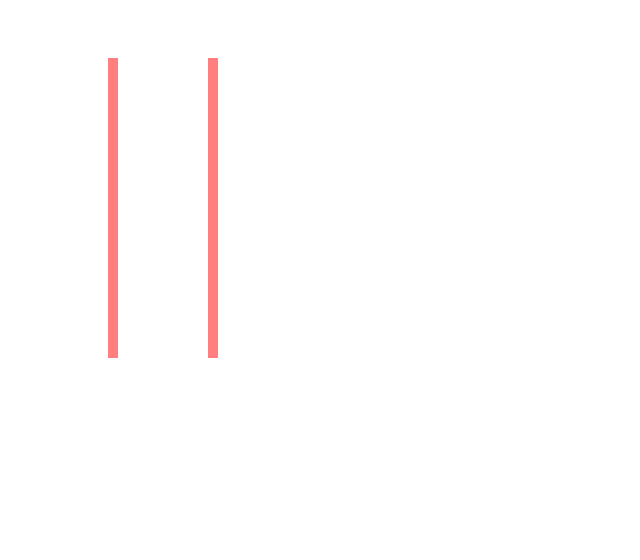
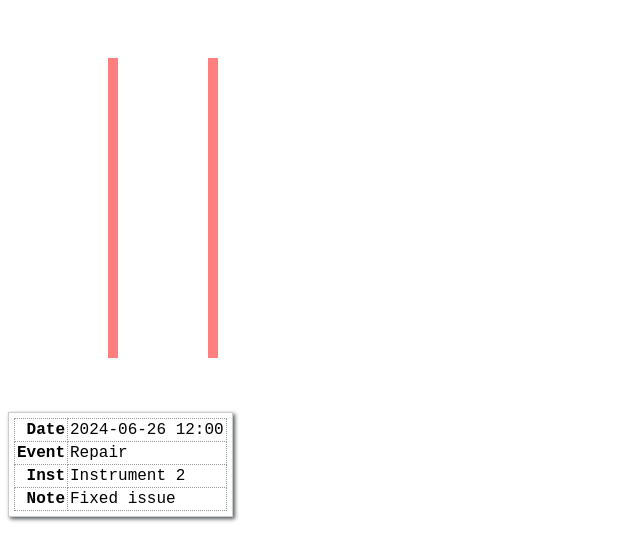
Before and after one commit to chorpler/jstest, a website: page index.html in a window 1280 px wide. Shown: the whole page, without its empty margins (0-640 px from the left). Drawn offline with Linux system fonts and the light colour scheme.

Commit message:
Make tooltip a table

```diff
--- a/index.html
+++ b/index.html
@@ -9,15 +9,56 @@
       position: absolute;
       background-color: #fff;
       border: 1px solid #ccc;
+      box-shadow: rgb(82, 88, 92) 2px 2px 4px 0px;
       padding: 5px;
       display: none;
       pointer-events: none;
+    }
+    #tooltip2 {
+      position: absolute;
+      background-color: #fff;
+      border: 1px solid #ccc;
+      box-shadow: rgb(82, 88, 92) 2px 2px 4px 0px;
+      padding: 5px;
+      /* width: 100px;
+      height: 100px; */
+      display: block;
+    }
+    .tooltip-table {
+      --placeholder-var: 20vw;
+      border-collapse: collapse;
+      font-family: 'Courier New', monospace;
+    }
+    .tooltip-table td {
+      --placeholder-var: 20vw;
+      border: 1px dotted #999;
+      padding: 2px;
+    }
+    .tooltip-table td.hdr {
+      --placeholder-var: 20vw;
+      border: 1px dotted #999;
+      padding: 2px;
+      font-weight: bold;
+      text-align: right;
+    }
+    .tooltip-table td.data {
+      --placeholder-var: 20vw;
+      border: 1px dotted #999;
+      padding: 2px;
     }
   </style>
 </head>
 <body>
   <canvas id="myCanvas" width="800" height="400"></canvas>
   <div id="tooltip"></div>
+  <div id="tooltip2">
+    <table class="tooltip-table"><tbody>
+      <tr><td class="hdr">Date</td><td class="data">2024-06-26 12:00</td></tr>
+      <tr><td class="hdr">Event</td><td class="data">Repair</td></tr>
+      <tr><td class="hdr">Inst</td><td class="data">Instrument 2</td></tr>
+      <tr><td class="hdr">Note</td><td class="data">Fixed issue</td></tr>
+    </tbody></table>
+  </div>
 
   <script>
     const canvas = document.getElementById('myCanvas');
@@ -51,18 +92,27 @@
       const rect = canvas.getBoundingClientRect();
       const x = e.clientX - rect.left;
       const y = e.clientY - rect.top;
-      const event = getServiceEventAt(x, y);
+      const evt = getServiceEventAt(x, y);
 
-      if (event) {
+      if (evt) {
         tooltip.style.display = 'block';
         tooltip.style.left = `${e.clientX + 10}px`;
         tooltip.style.top = `${e.clientY + 10}px`;
         tooltip.innerHTML = `
-          <strong>Date:</strong> ${event.datetime}<br>
-          <strong>Event:</strong> ${event.eventType}<br>
-          <strong>Instrument:</strong> ${event.instrumentName}<br>
-          <strong>Comment:</strong> ${event.comment}
+          <strong>Date:</strong> ${evt.datetime}<br>
+          <strong>Event:</strong> ${evt.eventType}<br>
+          <strong>Instrument:</strong> ${evt.instrumentName}<br>
+          <strong>Comment:</strong> ${evt.comment}
         `;
+        let tbl = `
+        <table class="tooltip-table"><tbody>
+          <tr><td class="hdr">Date</td><td class="data">${evt.datetime}</td></tr>
+          <tr><td class="hdr">Event</td><td class="data">${evt.eventType}</td></tr>
+          <tr><td class="hdr">Inst</td><td class="data">${evt.instrumentName}</td></tr>
+          <tr><td class="hdr">Note</td><td class="data">${evt.comment}</td></tr>
+        </tbody></table>
+        `;
+        tooltip.innerHTML = tbl;
       } else {
         tooltip.style.display = 'none';
       }
```
